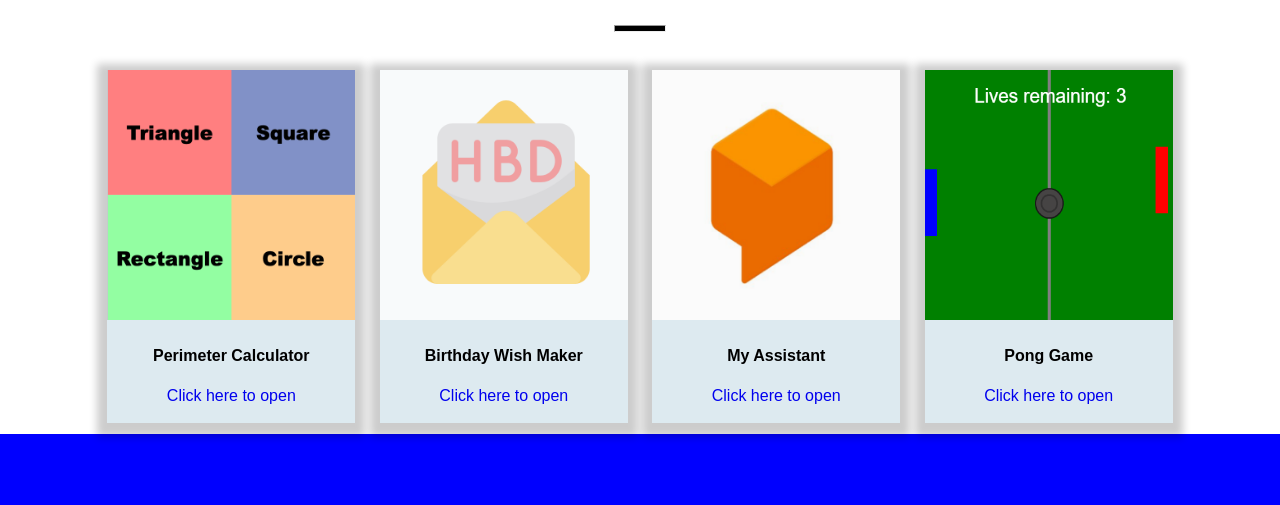
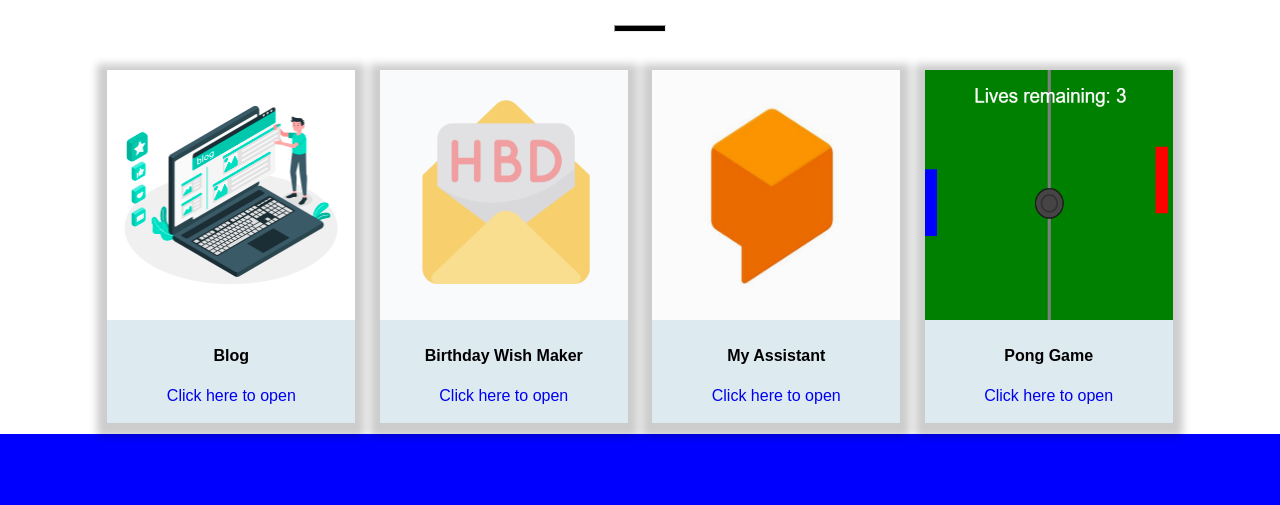
Before and after one commit to Aswini-Aseervadam13101992/Aswini.github.io, a plain HTML site: page index.html in a window 1280 px wide. Shown: the part 166-671 px from the top of the page. Drawn offline with Linux system fonts and the light colour scheme.

Commit message:
Update index.html

```diff
--- a/index.html
+++ b/index.html
@@ -14,11 +14,11 @@
 
         <div class="row">
             <div class="card">
-                <img src="perimeter.png">
+                <img src="Blog.jpg">
                 <div class="container">
-                    <h4><b>Perimeter Calculator</b></h4>
+                    <h4><b>Blog</b></h4>
                     <p>
-                        <a href="https://studio.code.org/projects/applab/QQAlUIocQeTL7k2SGHIKaerjiROXChGCxM4ly18liGk" target="_blank">
+                        <a href="https://aswini-aseervadam13101992.github.io/Blog1/" target="_blank">
                         Click here to open
                         </a>
                     </p>
```
